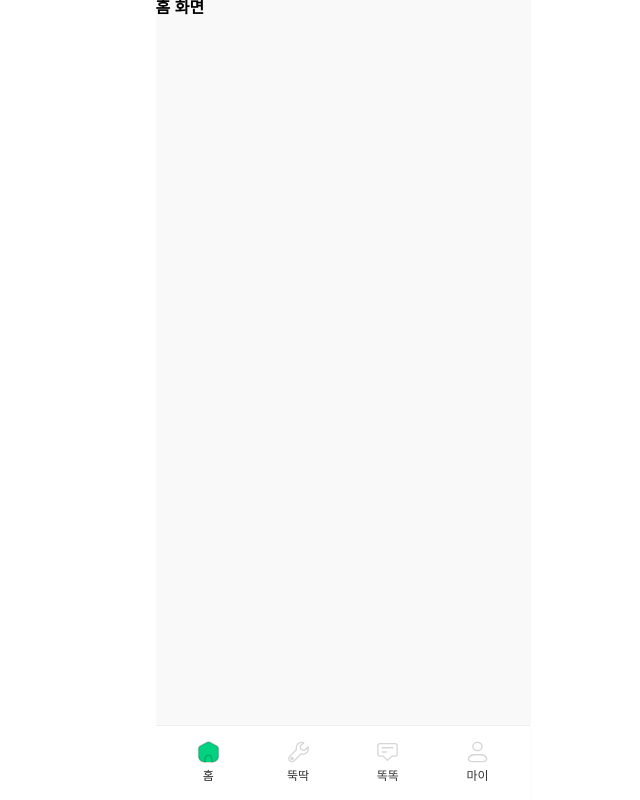
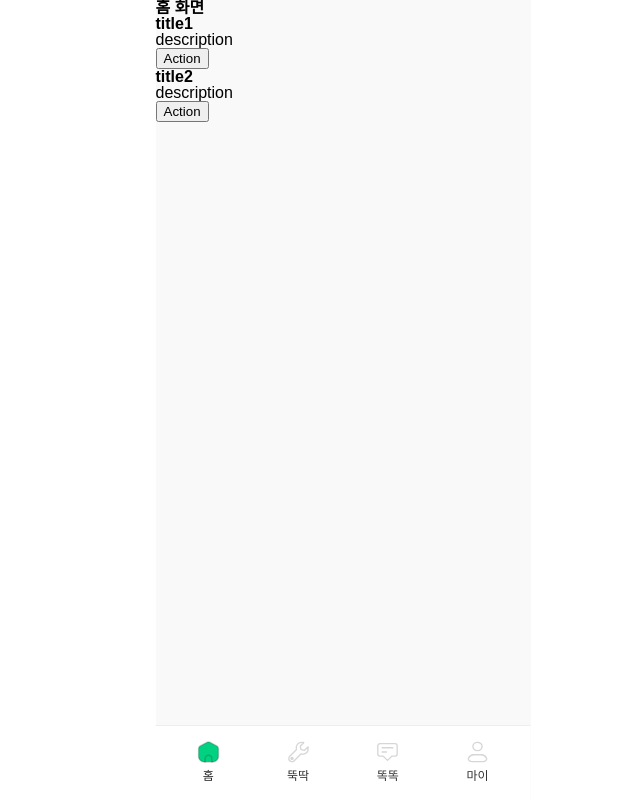
Before and after one commit to HotKeTok/HotKeTok-FE, a React (Vite) app: page / in a window 1280 px wide. Shown: the whole page, without its empty margins (297-937 px from the left). Built offline with nearby package versions, Linux system fonts and the light colour scheme.

Commit message:
feat: page와 템플릿 분리

```diff
--- a/src/pages/Communication.jsx
+++ b/src/pages/Communication.jsx
@@ -1,7 +1,7 @@
+import CommunicationTemplate from "../templates/CommunicationTemplate";
+
 export default function Communication() {
     return (
-        <div>
-            <h1>똑똑 화면</h1>
-        </div>
+       <CommunicationTemplate/>
     );
 }
--- a/src/pages/Home.jsx
+++ b/src/pages/Home.jsx
@@ -1,7 +1,28 @@
+import HomeTemplate from "../templates/HomeTemplate";
+
 export default function Home() {
+    // template, page 분리 예시
+
+    // state 관리, useEffect 등의 훅 사용
+
+    // 데이터 패칭 (API 호출)
+  const featureData = [
+    {
+      label: "title1",
+      description: "description",
+    },
+    {
+      label: "title2",
+      description: "description",
+    },
+  ];
+
+  // core logic(api, update state, ...)
+  const handleAction = () => {
+    alert("click");
+  };
+
     return (
-        <div>
-            <h1>홈 화면</h1>
-        </div>
+       <HomeTemplate featureData={featureData} onAction={handleAction} />
     );
 }
--- a/src/pages/MyPage.jsx
+++ b/src/pages/MyPage.jsx
@@ -1,7 +1,7 @@
+import MyPageTemplate from "../templates/MyPageTemplate";
+
 export default function MyPage() {
     return (
-        <div>
-            <h1>내 정보 화면</h1>
-        </div>
+       <MyPageTemplate/>
     );
 }
--- a/src/pages/Repair.jsx
+++ b/src/pages/Repair.jsx
@@ -1,7 +1,7 @@
+import RepairTemplate from "../templates/Repair";
+
 export default function Repair() {
     return (
-        <div>
-            <h1>수리 화면</h1>
-        </div>
+       <RepairTemplate/>
     );
 }
--- /dev/null
+++ b/src/templates/CommunicationTemplate.jsx
@@ -0,0 +1,3 @@
+export default function CommunicationTemplate () {
+    return (<div><h1>똑똑똒똒</h1></div>)
+}
--- /dev/null
+++ b/src/templates/HomeTemplate.jsx
@@ -0,0 +1,16 @@
+export default function HomeTemplate({featureData, onAction}) {
+    return (
+        <div>
+            <h1>홈 화면</h1>
+            <ul>
+                {featureData.map((item, index) => (
+                    <li key={index}>
+                        <h2>{item.label}</h2>
+                        <p>{item.description}</p>
+                        <button onClick={onAction}>Action</button>
+                    </li>
+                ))}
+            </ul>
+        </div>
+    );
+}
--- /dev/null
+++ b/src/templates/MyPageTemplate.jsx
@@ -0,0 +1,3 @@
+export default function MyPageTemplate() {
+    return (<div><h1>마이 페이지</h1></div>)
+}
--- /dev/null
+++ b/src/templates/Repair.jsx
@@ -0,0 +1,3 @@
+export default function RepairTemplate() {
+    return (<div><h1>뚝딱뚜깍</h1></div>)
+}
```
